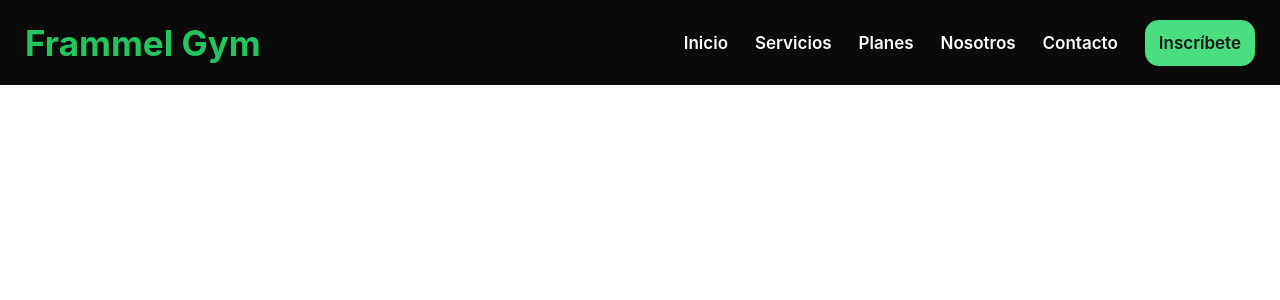
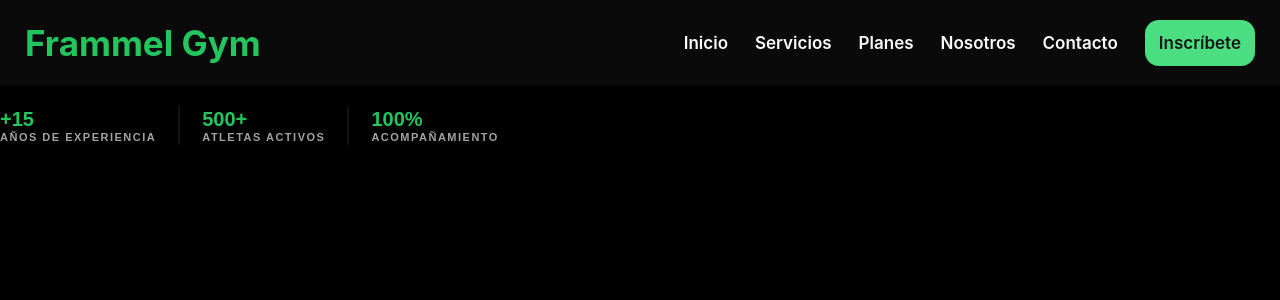
Before and after one commit to yepetopg/FrammelGym, a React (Create React App) app: page / in a window 1280 px wide. Shown: the top 300 px of the page. Built offline with nearby package versions, Linux system fonts and the light colour scheme.

Commit message:
feat(infoSection): Crear el diseño inicial del infoSection

```diff
--- /dev/null
+++ b/src/features/Home/components/layout/InfoSection/InfoSection.jsx
@@ -0,0 +1,14 @@
+import { InfoSectionCard, DividerInfoSectionCard } from "../../ui/InfoSectionCard/InfoSectionCard"
+import infoSectionStyles from './infoSection.module.css'
+
+export const InfoSection = () => {
+    return (
+        <section className={infoSectionStyles.infoSection}>
+            <InfoSectionCard data={"+15"} title={"Años de experiencia"}/>
+            <DividerInfoSectionCard />
+            <InfoSectionCard data={"500+"} title={"Atletas activos"}/>
+            <DividerInfoSectionCard />
+            <InfoSectionCard data={"100%"} title={"Acompañamiento"} />
+        </section>
+    )
+}
--- /dev/null
+++ b/src/features/Home/components/layout/InfoSection/infoSection.module.css
@@ -0,0 +1,8 @@
+.infoSection {
+    width: 100vw;
+    height: 10vh;
+    display: flex;
+    flex-direction: row;
+    align-items: center;
+    gap: 10px;
+}
--- /dev/null
+++ b/src/features/Home/components/ui/InfoSectionCard/InfoSectionCard.jsx
@@ -0,0 +1,16 @@
+import infoSectionCardStyles from './infoSectionCard.module.css'
+
+export const InfoSectionCard = ({ data, title }) => {
+    return (
+        <div className={infoSectionCardStyles.infoCard}>
+            <p>{data}</p>
+            <h2>{title}</h2>
+        </div>
+    )
+}
+
+export const DividerInfoSectionCard = () => {
+    return (
+        <div className={infoSectionCardStyles.divider}></div>
+    )
+}
--- /dev/null
+++ b/src/features/Home/components/ui/InfoSectionCard/infoSectionCard.module.css
@@ -0,0 +1,29 @@
+.infoCard {
+    display: flex;
+    flex-direction: column;
+    justify-content: center;
+    font-family: var( --font-heading);
+}
+
+.infoCard h2 {
+    text-transform: uppercase;
+    font-size: 11px;
+    font-weight: 700;
+    letter-spacing: 1.5px;
+    color: var(--neutral-400);
+}
+
+.infoCard p {
+    font-size: 20px;
+    font-weight: 800;
+    color: var(--primary-500);
+}
+
+.divider {
+    width: 2px;
+    height: 50%;
+    margin: 0 12px;
+    background-color: var(--neutral-700);
+    opacity: 0.3;
+    border-radius: 10px;
+}
--- a/src/features/Home/pages/HomePage.jsx
+++ b/src/features/Home/pages/HomePage.jsx
@@ -1,9 +1,11 @@
 import { NavBar } from "../../../shared/components/layout/NavBar/NavBar";
+import { InfoSection } from "../components/layout/InfoSection/InfoSection";
 
 export default function HomePage() {
     return (
         <>
             <NavBar />
+            <InfoSection />
         </>
     )
 }
--- a/src/index.css
+++ b/src/index.css
@@ -11,6 +11,7 @@ html {
 
 body {
     overflow-x: hidden;
+    background-color: #000;
 }
 
 /* ============================================
```
